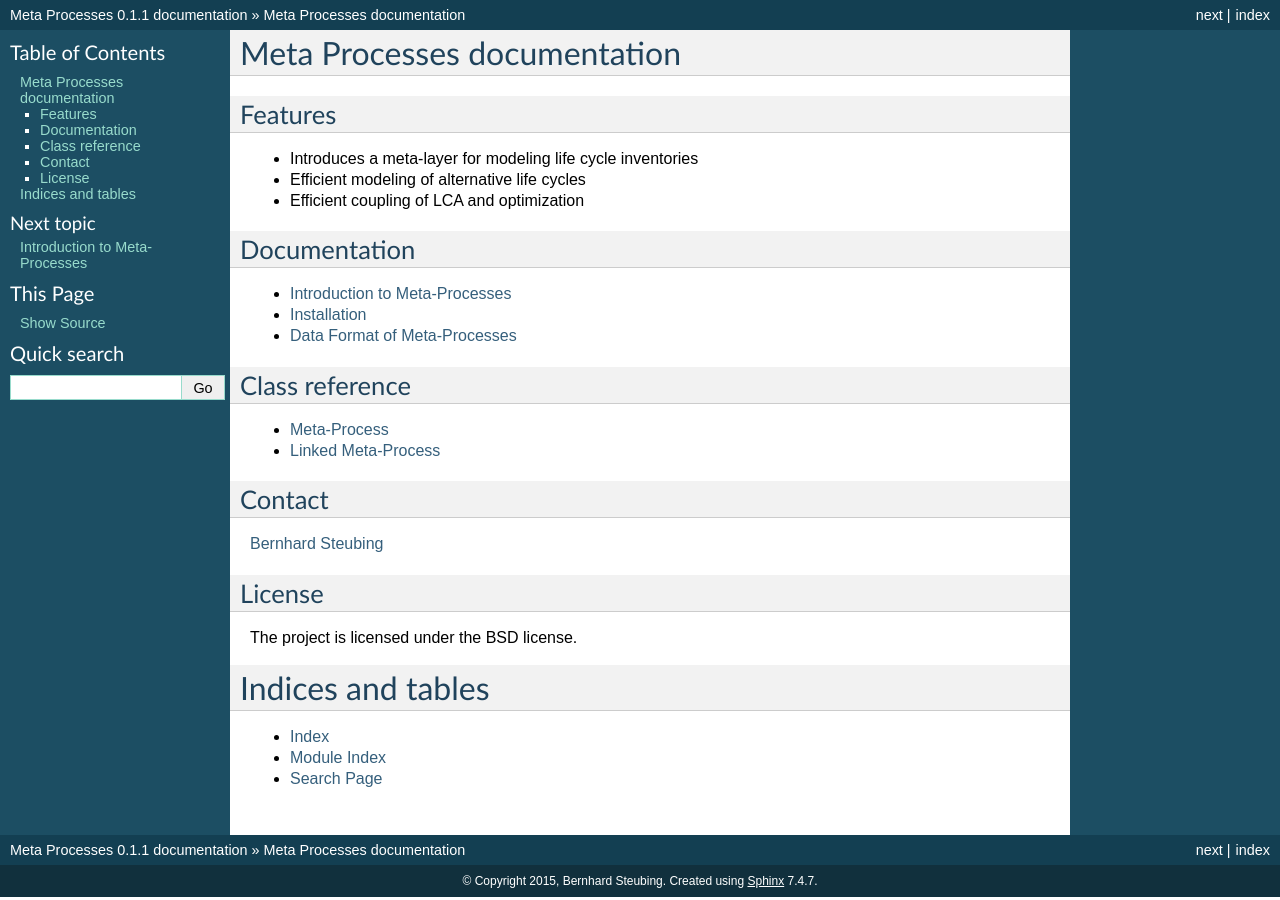
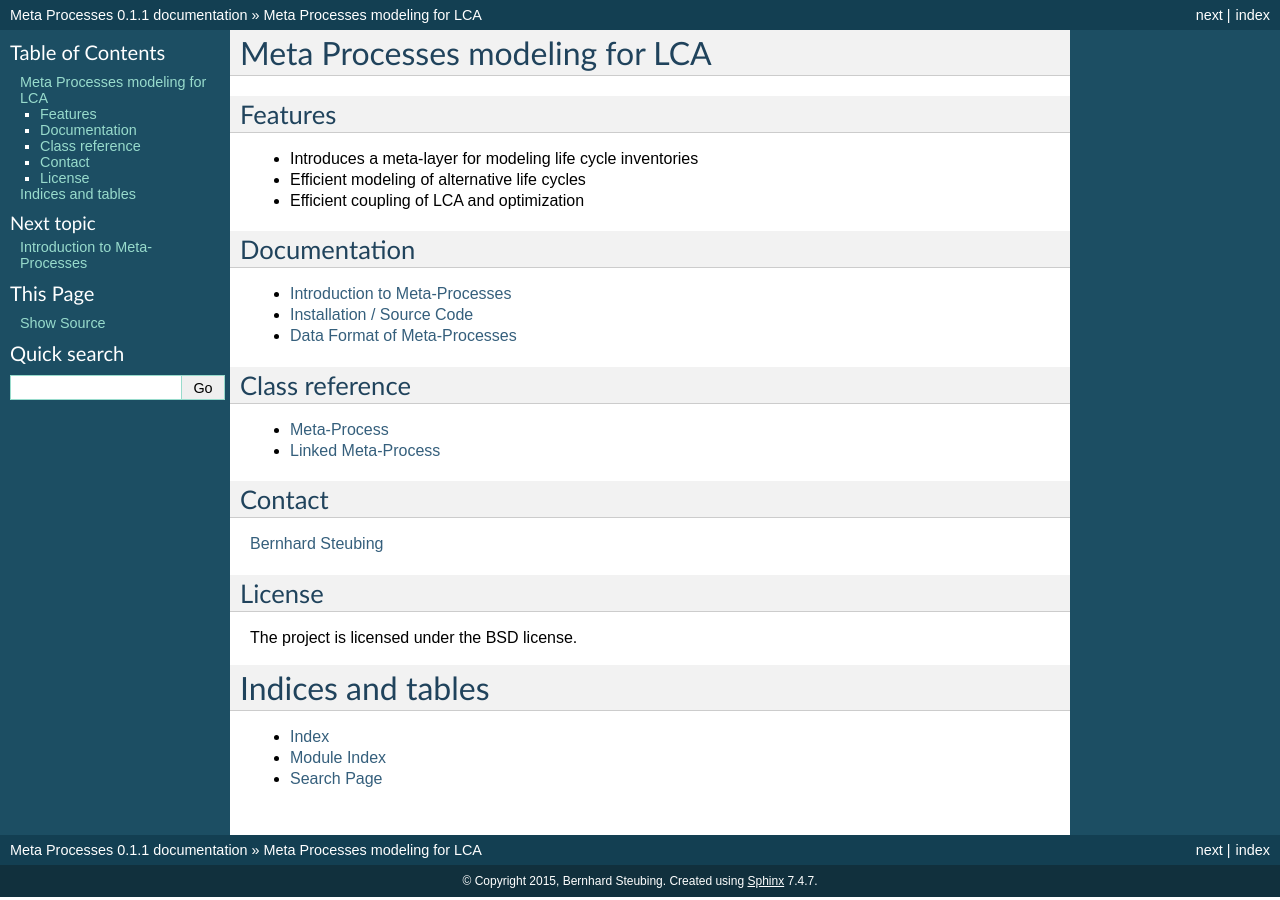
Before and after one commit to bsteubing/modular-lca, a Sphinx documentation site: the page built from docs/source/index.rst, in a window 1280 px wide. Built offline with Sphinx 7.4.7, drawn with Linux system fonts in a browser that asks for light colours.

Commit message:
more documentation...

```diff
--- a/docs/source/index.rst
+++ b/docs/source/index.rst
@@ -3,8 +3,8 @@
    You can adapt this file completely to your liking, but it should at least
    contain the root `toctree` directive.
 
-Meta Processes documentation
-==========================================
+Meta Processes modeling for LCA
+===============================
 
 Features
 --------
--- a/docs/source/installation.rst
+++ b/docs/source/installation.rst
@@ -1,6 +1,6 @@
 .. _installation:
 
-Installation
-************
+Installation / Source Code
+**************************
 
 The python source code is available at `bitbucket <https://bitbucket.org/bsteubing/bw2qtui>`_.
```
